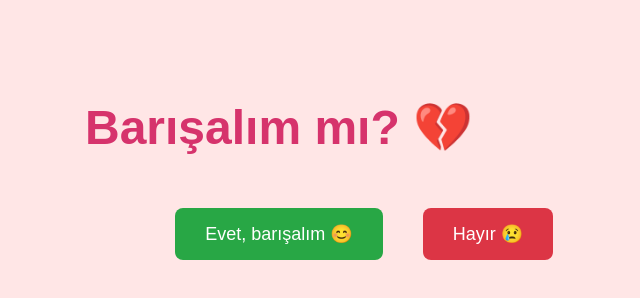
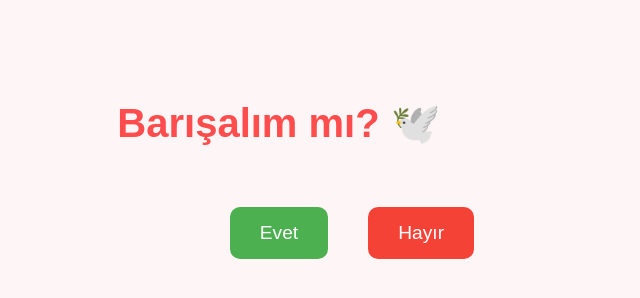
Before and after one commit to fyrkanberk/fyrkanberk.github.io, a plain HTML site: page index.html in a window 1280 px wide. Shown: the whole page, without its empty margins (361-1001 px from the left). Drawn offline with Linux system fonts and the light colour scheme.

Commit message:
Update index.html

```diff
--- a/index.html
+++ b/index.html
@@ -5,57 +5,65 @@
   <title>Barışalım mı?</title>
   <style>
     body {
-      font-family: 'Arial', sans-serif;
+      font-family: Arial, sans-serif;
       text-align: center;
       margin-top: 100px;
-      background-color: #ffe6e6;
+      background-color: #fef6f6;
     }
 
     h1 {
-      font-size: 3em;
-      color: #d6336c;
+      font-size: 2.5em;
+      color: #ff4d4d;
     }
 
-    .btn {
+    #buttons {
+      margin-top: 40px;
+    }
+
+    button {
+      font-size: 1.2em;
       padding: 15px 30px;
-      font-size: 18px;
       margin: 20px;
       border: none;
-      border-radius: 8px;
+      border-radius: 10px;
       cursor: pointer;
       transition: 0.3s;
     }
 
-    .yes {
-      background-color: #28a745;
+    #yesBtn {
+      background-color: #4CAF50;
       color: white;
     }
 
-    .no {
-      background-color: #dc3545;
+    #noBtn {
+      background-color: #f44336;
       color: white;
       position: absolute;
-    }
-
-    .hidden {
-      display: none;
     }
   </style>
 </head>
 <body>
 
-  <h1>Barışalım mı? 💔</h1>
+  <h1>Barışalım mı? 🕊️</h1>
 
-  <button class="btn yes" onclick="document.querySelector('h1').innerText = 'Ben de seni çok özledim! 💖'">Evet, barışalım 😊</button>
-  <button class="btn no" id="noBtn">Hayır 😢</button>
+  <div id="buttons">
+    <button id="yesBtn">Evet</button>
+    <button id="noBtn">Hayır</button>
+  </div>
 
   <script>
-    const noBtn = document.getElementById('noBtn');
-    noBtn.addEventListener('mouseover', () => {
-      const x = Math.random() * (window.innerWidth - 100);
-      const y = Math.random() * (window.innerHeight - 100);
-      noBtn.style.left = ${x}px;
-      noBtn.style.top = ${y}px;
+    const noBtn = document.getElementById("noBtn");
+    const yesBtn = document.getElementById("yesBtn");
+
+    noBtn.addEventListener("mouseover", () => {
+      const i = Math.floor(Math.random() * (window.innerWidth - 100));
+      const j = Math.floor(Math.random() * (window.innerHeight - 100));
+      noBtn.style.left = i + "px";
+      noBtn.style.top = j + "px";
+    });
+
+    yesBtn.addEventListener("click", () => {
+      alert("Yaa çok sevindim! ❤️");
     });
   </script>
 
```
